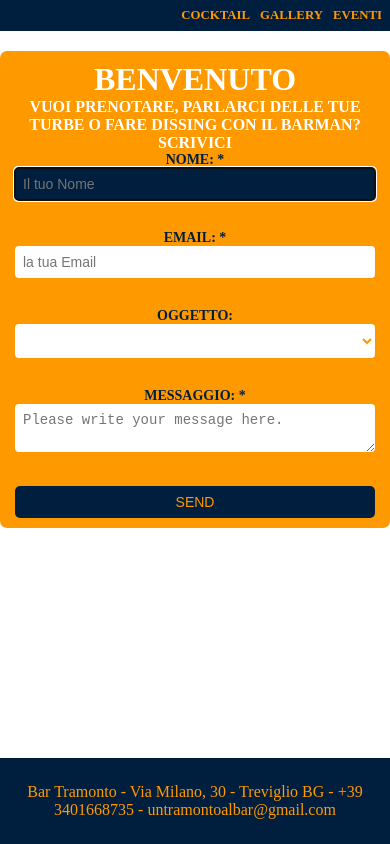
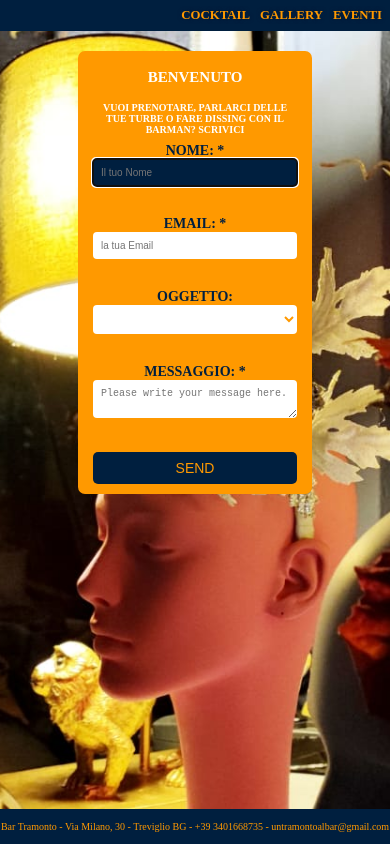
Before and after one commit to arosiosara/bartramonto, a plain HTML site: page contatti.html in a window 390 px wide. Drawn offline with Linux system fonts and the light colour scheme.

Commit message:
Update contatti.css

```diff
--- a/contatti.css
+++ b/contatti.css
@@ -12,7 +12,7 @@ body {
    margin: 0;
    padding: 0;
    height: 100vh;
-   background-image: url('gallery/PHOTO-2024-12-20-12-24-50_2.jpg');
+   background-image: url('PHOTO-2024-12-20-12-24-50_2.jpg');
    background-size: cover;
    background-position: center;
    background-repeat: no-repeat;
@@ -166,7 +166,7 @@ header nav a:hover {
 
 @media only screen and (max-width: 480px) {
    #contact-form {
-       max-width: 100%; /* Occupa l'intera larghezza disponibile */
+       max-width: 60%; /* Occupa l'intera larghezza disponibile */
        margin: 20px auto; /* Riduci il margine superiore */
        padding: 10px 15px; /* Riduci il padding interno */
    }
@@ -178,16 +178,44 @@ header nav a:hover {
    #contact-form input,
    #contact-form select,
    #contact-form textarea {
-       font-size: 14px; /* Dimensione font adattata */
+       font-size: 10px; /* Dimensione font adattata */
        padding: 8px; /* Riduci il padding degli input */
    }
+   #contact-form h1 {
+      font-size: 15px; /* Dimensione font adattata */
+      padding: 8px; /* Riduci il padding degli input */
+  }
+  #contact-form h4 {
+   font-size: 10px; /* Dimensione font adattata */
+   padding: 8px; /* Riduci il padding degli input */
+}
 
    #contact-form button[type="submit"] {
        padding: 8px; /* Riduci il padding del pulsante */
        font-size: 14px; /* Dimensione font adattata */
    }
+
+   .footer {
+      background-color: #001f3f;
+      color: #ff9900;
+      font-family: 'Cormorant SC', serif;
+      text-align: center;
+      padding: 10px 0;
+      position: fixed;
+      bottom: 0;
+      width: 100%;
+      z-index: 10;
+   }
+
+   .footer-content p {
+      margin: 2px 0;
+      font-size: 10px;
+   }
+    .body{
+      background-position: absolute;
+      background-image: absolute;
+    }
 }
-
 
 /* Image and video scaling */
 img,
```
